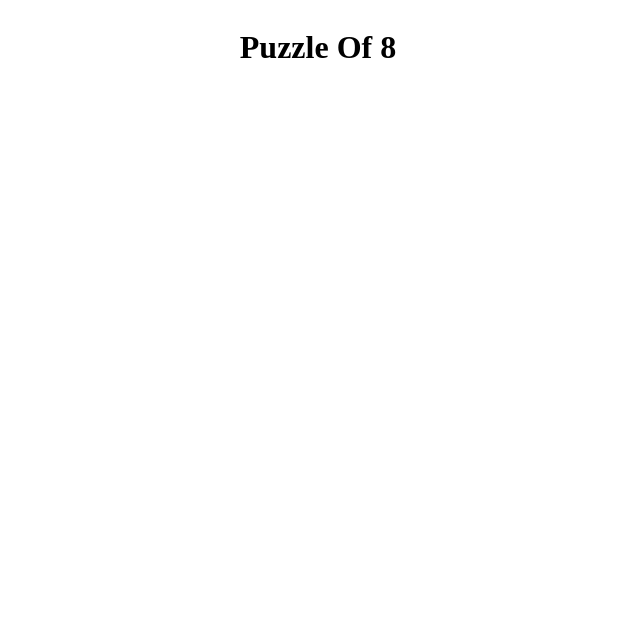
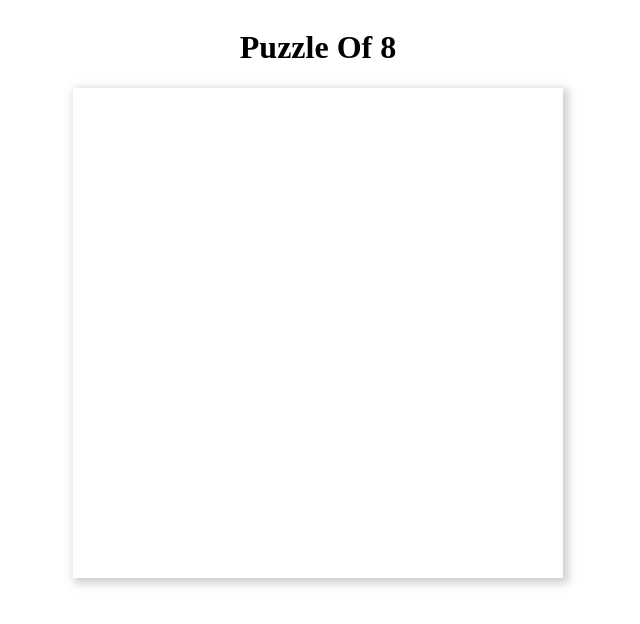
Before and after one commit to djaballah/puzzle-of-8, a plain HTML site: page app/templates/index.html in a window 1280 px wide. Shown: the whole page, without its empty margins (322-962 px from the left). Drawn offline with Linux system fonts and the light colour scheme.

Commit message:
frontent: create the game board's structure and style

```diff
--- a/app/static/style.css
+++ b/app/static/style.css
@@ -3,3 +3,16 @@
     flex-direction: row;
     justify-content: center;
 }
+
+#main-content {
+    display: flex;
+    flex-direction: row;
+    justify-content: center;
+}
+
+#game-board {
+    position: relative;
+    width: 490px;
+    height: 490px;
+    box-shadow: 3px 3px 9px 2px #ccc;
+}
--- a/app/templates/index.html
+++ b/app/templates/index.html
@@ -14,6 +14,11 @@
             Puzzle Of 8
         </h1>
     </header>
+    <main id="main-content">
+        <div id="game-board">
+
+        </div>
+    </main>
 
 </body>
 </html>
```
